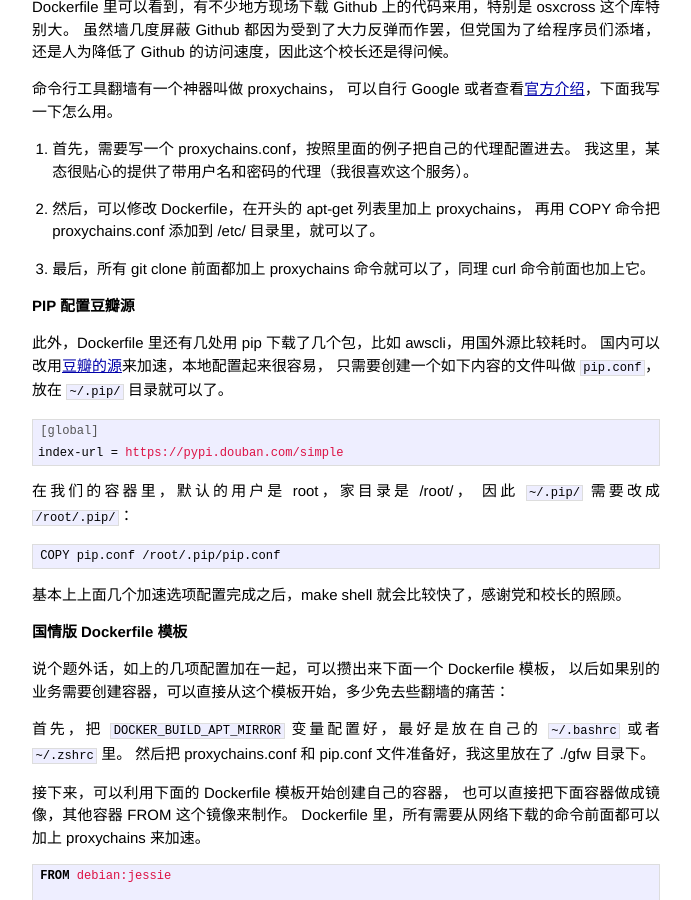
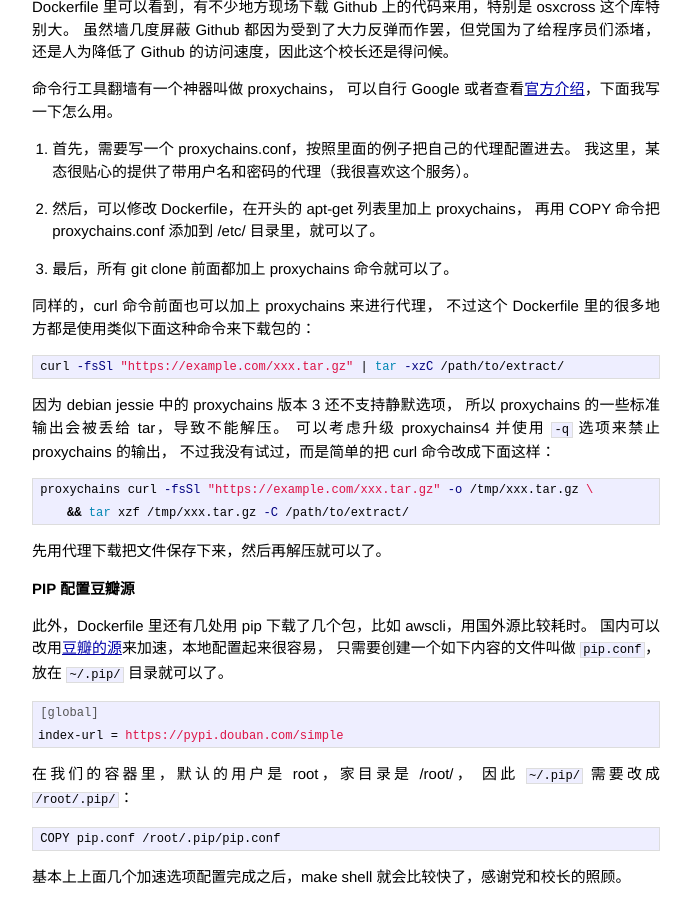
Before and after one commit to gnailuy/gnailuy.com, a Jekyll site: the page built from _posts/2016-11-22-docker-dev-env.markdown, in a window 1280 px wide and 900 px high, scrolled down 1193 px. Shown: the whole window, without its empty margins (294-985 px from the left). Built offline with Jekyll 4.4.1, drawn with Linux system fonts in a browser that asks for light colours; Markdown is read by kramdown in place of the engine named in the settings; comment, search, counter and statistics services are not loaded.

Commit message:
work with curl

````diff
--- a/_posts/2016-11-22-docker-dev-env.markdown
+++ b/_posts/2016-11-22-docker-dev-env.markdown
@@ -78,7 +78,26 @@
 2. 然后，可以修改 Dockerfile，在开头的 apt-get 列表里加上 proxychains，
 再用 COPY 命令把 proxychains.conf 添加到 /etc/ 目录里，就可以了。
 
-3. 最后，所有 git clone 前面都加上 proxychains 命令就可以了，同理 curl 命令前面也加上它。
+3. 最后，所有 git clone 前面都加上 proxychains 命令就可以了。
+
+同样的，curl 命令前面也可以加上 proxychains 来进行代理，
+不过这个 Dockerfile 里的很多地方都是使用类似下面这种命令来下载包的：
+
+``` bash
+curl -fsSl "https://example.com/xxx.tar.gz" | tar -xzC /path/to/extract/
+```
+
+因为 debian jessie 中的 proxychains 版本 3 还不支持静默选项，
+所以 proxychains 的一些标准输出会被丢给 tar，导致不能解压。
+可以考虑升级 proxychains4 并使用 `-q` 选项来禁止 proxychains 的输出，
+不过我没有试过，而是简单的把 curl 命令改成下面这样：
+
+``` bash
+proxychains curl -fsSl "https://example.com/xxx.tar.gz" -o /tmp/xxx.tar.gz \
+    && tar xzf /tmp/xxx.tar.gz -C /path/to/extract/
+```
+
+先用代理下载把文件保存下来，然后再解压就可以了。
 
 #### PIP 配置豆瓣源
 
````
